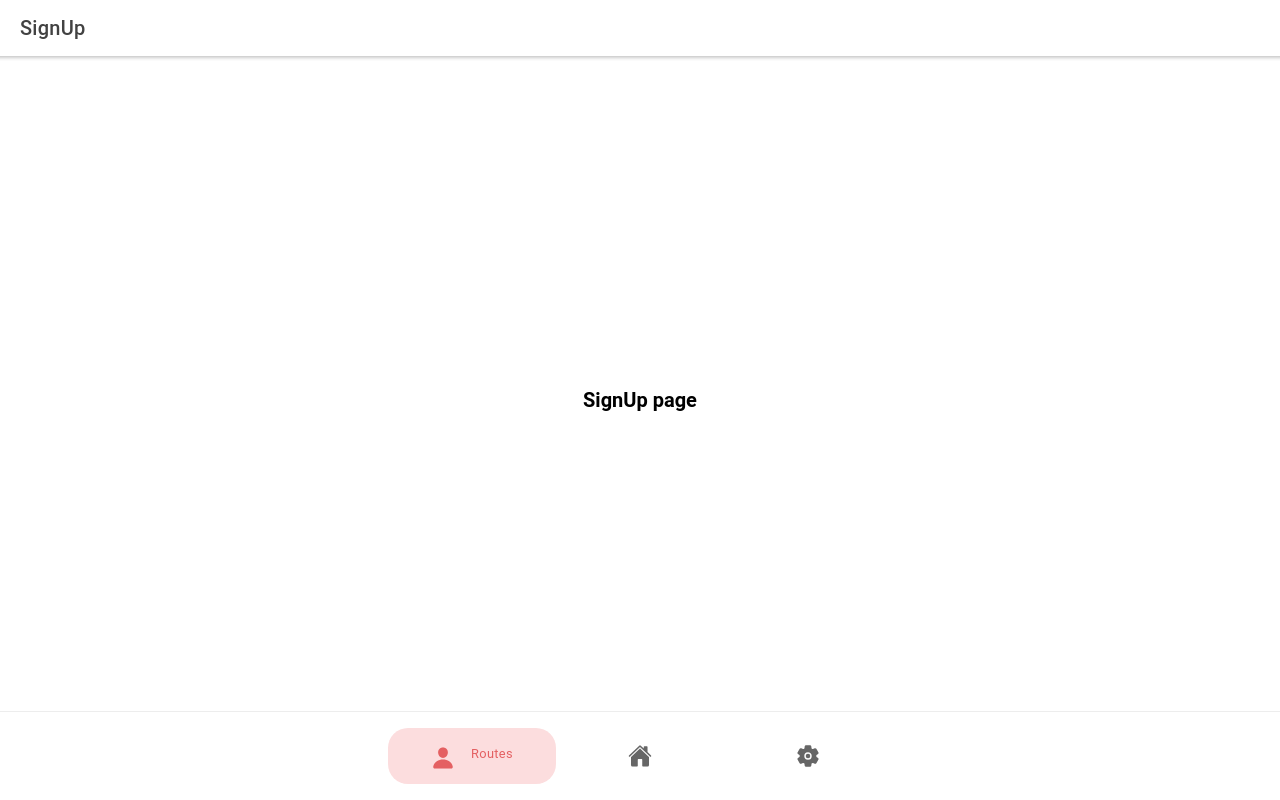
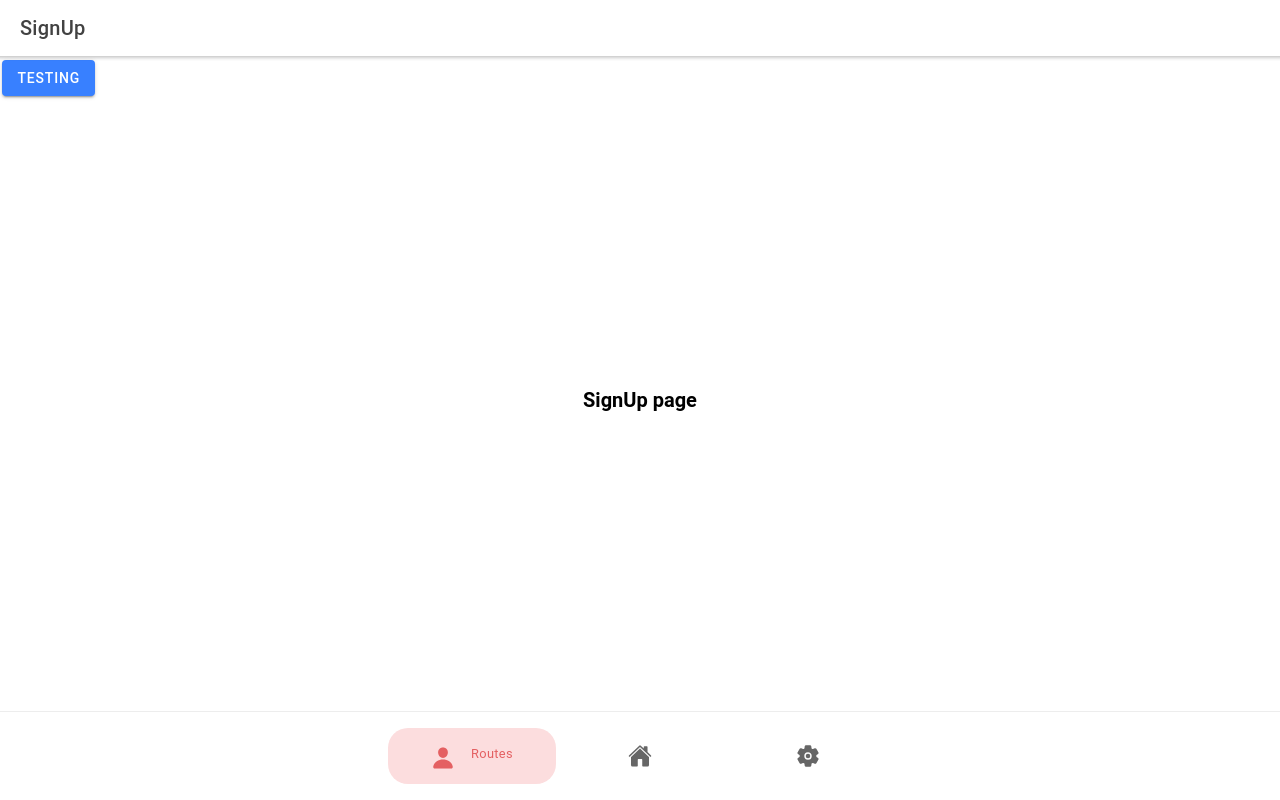
Before and after one commit to michael-maust/Transportal, a React (Create React App) app: page /signup in a window 1280 px wide. Built offline with nearby package versions, Linux system fonts and the light colour scheme.

Commit message:
Initial user creation.

```diff
--- a/package.json
+++ b/package.json
@@ -12,6 +12,7 @@
     "@capacitor/status-bar": "1.0.2",
     "@ionic/react": "^5.5.0",
     "@ionic/react-router": "^5.5.0",
+    "@supabase/supabase-js": "^2.0.5",
     "@testing-library/jest-dom": "^5.11.9",
     "@testing-library/react": "^11.2.5",
     "@testing-library/user-event": "^12.6.3",
--- a/src/pages/SignUp.jsx
+++ b/src/pages/SignUp.jsx
@@ -4,11 +4,35 @@ import {
   IonPage,
   IonTitle,
   IonToolbar,
+  IonButton,
 } from "@ionic/react";
 import ExploreContainer from "../components/ExploreContainer";
+import supabase from "../supabase";
 
 const SignUp = () => {
+  const testSubmit = async () => {
+    console.log(supabase);
+    console.log(supabase.auth);
+    console.log(supabase.auth.signUp);
+    const { data, error } = await supabase.auth.signUp({
+      email: "lukedev3@email.com",
+      password: "example-password512",
+    });
+
+    if (error) {
+      //setRMsg(error.message);
+      console.log("error");
+      console.log(error.message);
+    } else {
+      //setRMsg("User create successfully");
+      //setUser(data.user);
+      console.log("Success!");
+    }
+  };
+
   return (
+    <div>
+      <button onClick={testSubmit}>Click Me</button>
       <IonPage>
         <IonHeader>
           <IonToolbar>
@@ -16,6 +40,7 @@ const SignUp = () => {
           </IonToolbar>
         </IonHeader>
         <IonContent fullscreen>
+          <IonButton onClick={testSubmit}>Testing</IonButton>
           <IonHeader collapse="condense">
             <IonToolbar>
               <IonTitle size="large">SignUp</IonTitle>
@@ -24,6 +49,7 @@ const SignUp = () => {
           <ExploreContainer name="SignUp page" />
         </IonContent>
       </IonPage>
+    </div>
   );
 };
 
--- /dev/null
+++ b/src/supabase.js
@@ -0,0 +1,11 @@
+import { createClient } from "@supabase/supabase-js";
+
+const supabaseUrl = process.env.REACT_APP_SUPABASE_URL;
+const supabaseAnonKey = process.env.REACT_APP_SUPABASE_ANON_KEY;
+
+const supabase = createClient(
+  "https://xbykinhguubtruxftdwo.supabase.co",
+  "eyJhbGciOiJIUzI1NiIsInR5cCI6IkpXVCJ9.eyJpc3MiOiJzdXBhYmFzZSIsInJlZiI6InhieWtpbmhndXVidHJ1eGZ0ZHdvIiwicm9sZSI6ImFub24iLCJpYXQiOjE2Njc2ODI1OTcsImV4cCI6MTk4MzI1ODU5N30.RnCFSDu7LZ9Id2qJZAByeLtlx7LUcLn3uh_11AdAJI0"
+);
+
+export default supabase;
```
Also changed, not shown: tsconfig.json (added, +26 -0 lines), 2 other files (tests, documents, lock files or other folders). Lines whose indentation alone changed are shown as unchanged.
